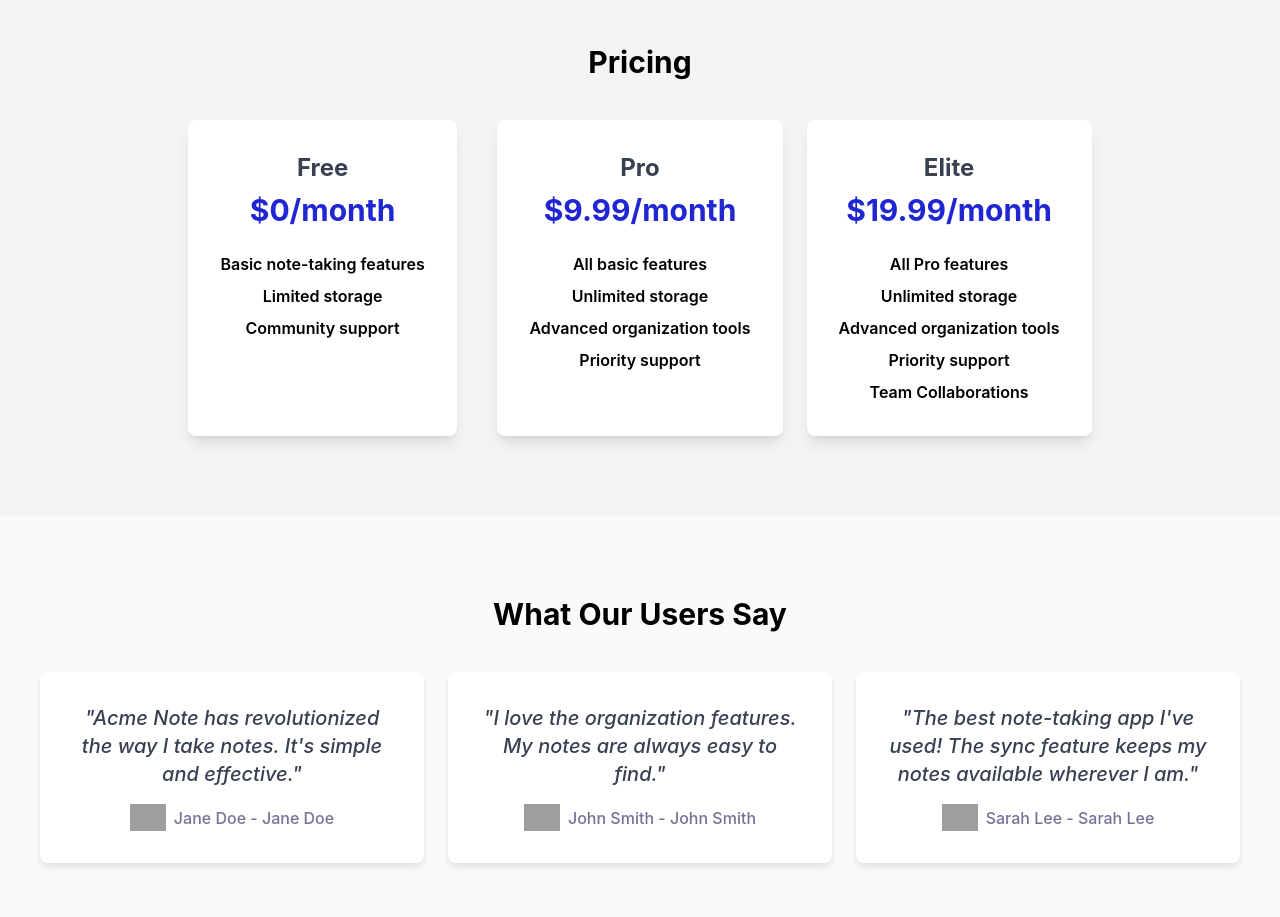
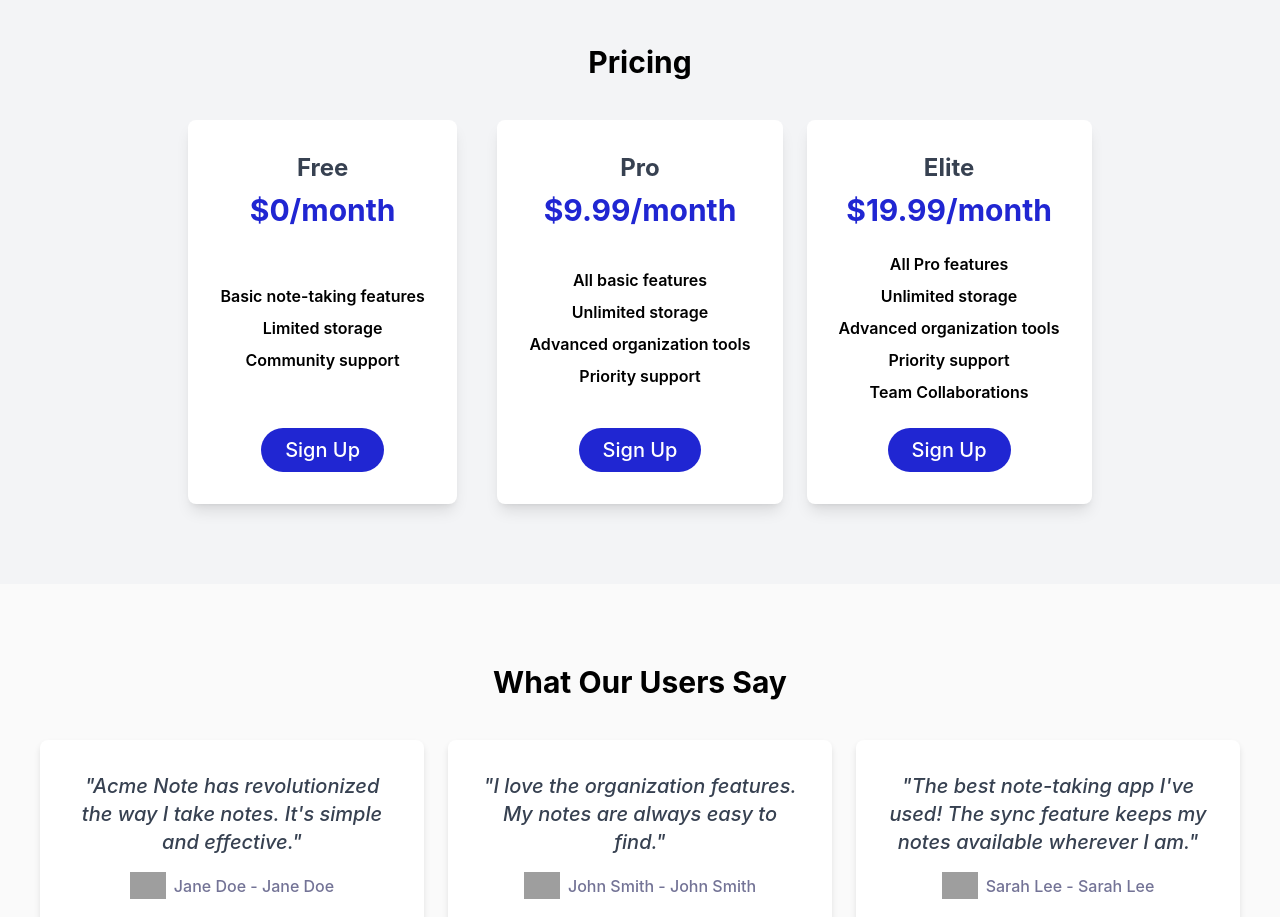
Before and after one commit to Nikhil-Chopra-7/acme-notes, a React (Create React App) app: page / in a window 1280 px wide. Shown: the part 1460-2377 px from the top of the page. Built offline with nearby package versions, Linux system fonts and the light colour scheme; grey boxes are pictures that could not be loaded.

Commit message:
added scroll

```diff
--- a/src/Components/AcmeHome/Pricing/index.tsx
+++ b/src/Components/AcmeHome/Pricing/index.tsx
@@ -1,4 +1,5 @@
 import { FunctionComponent } from "react";
+import Button from "../../../common/Button";
 import { ComponentIds } from "../../../DataMapper/acmeHome";
 
 interface Props {
@@ -17,7 +18,7 @@
         {priceList.map(({ heading, price, benefitList }, index) => (
           <div
             key={index}
-            className="hover:-translate-y-1 transition-all duration-300 flex flex-col h-full gap-6 items-center text-center p-8 shadow-lg bg-white rounded-lg w-fit"
+            className="hover:-translate-y-1 transition-all duration-300 flex flex-col justify-between w-full h-full gap-6 items-center text-center p-8 shadow-lg bg-white rounded-lg md:w-fit"
           >
             <div className="flex flex-col items-center gap-2">
               <p className="text-2xl font-bold text-[#374151]">{heading}</p>
@@ -28,6 +29,9 @@
                 <p className="font-semibold">{benefit}</p>
               ))}
             </div>
+            <Button onClick={() => {}}>
+              <p className="text-xl px-2"> Sign Up</p>
+            </Button>
           </div>
         ))}
       </div>
--- a/src/DataMapper/acmeHome.tsx
+++ b/src/DataMapper/acmeHome.tsx
@@ -7,7 +7,13 @@
   ),
   subHeading: "The ultimate note-taking app to streamline your productivity",
   ctaText: "Get Started",
-  cta: () => {},
+  cta: () => {
+    document.getElementById(ComponentIds.PRICING)?.scrollIntoView({
+      behavior: "smooth",
+      block: "start",
+      inline: "start",
+    });
+  },
   image: "https://ik.imagekit.io/ho7e9hucv/Acme%20Notes/hero_banner.jpg",
 };
 
```
